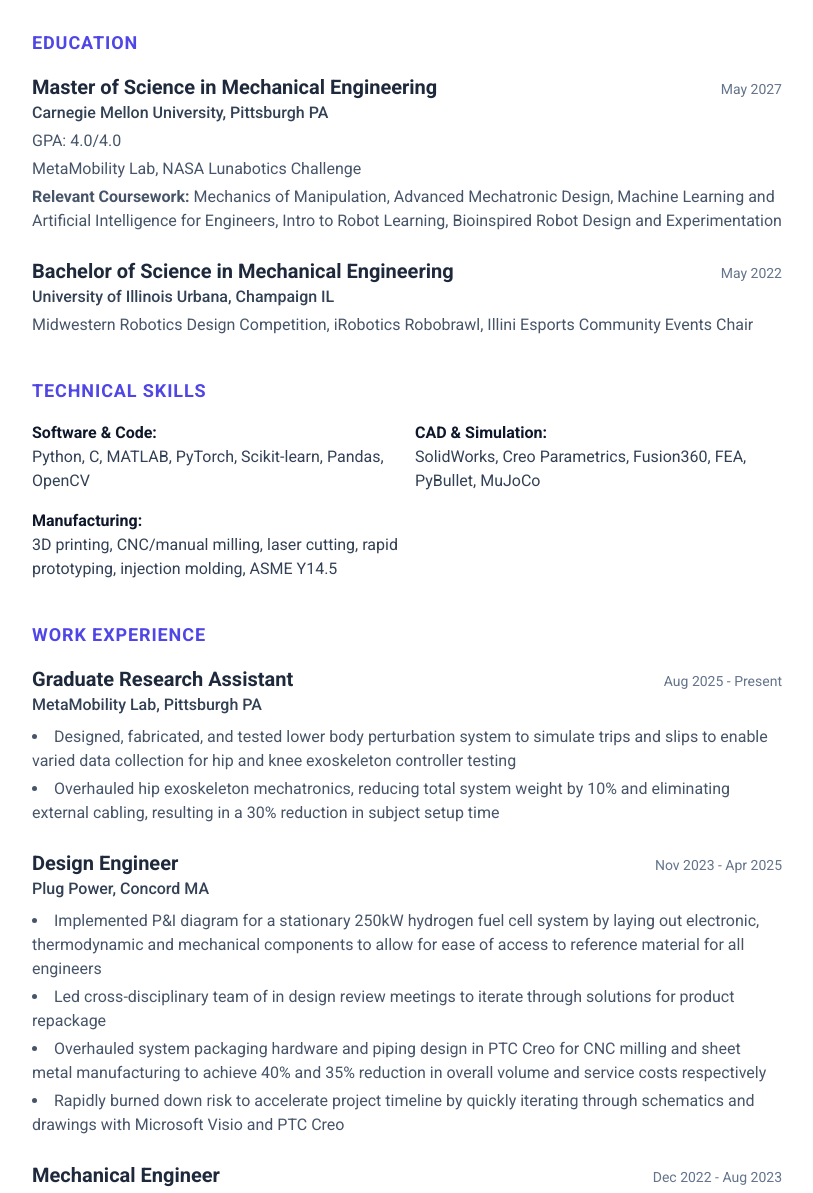
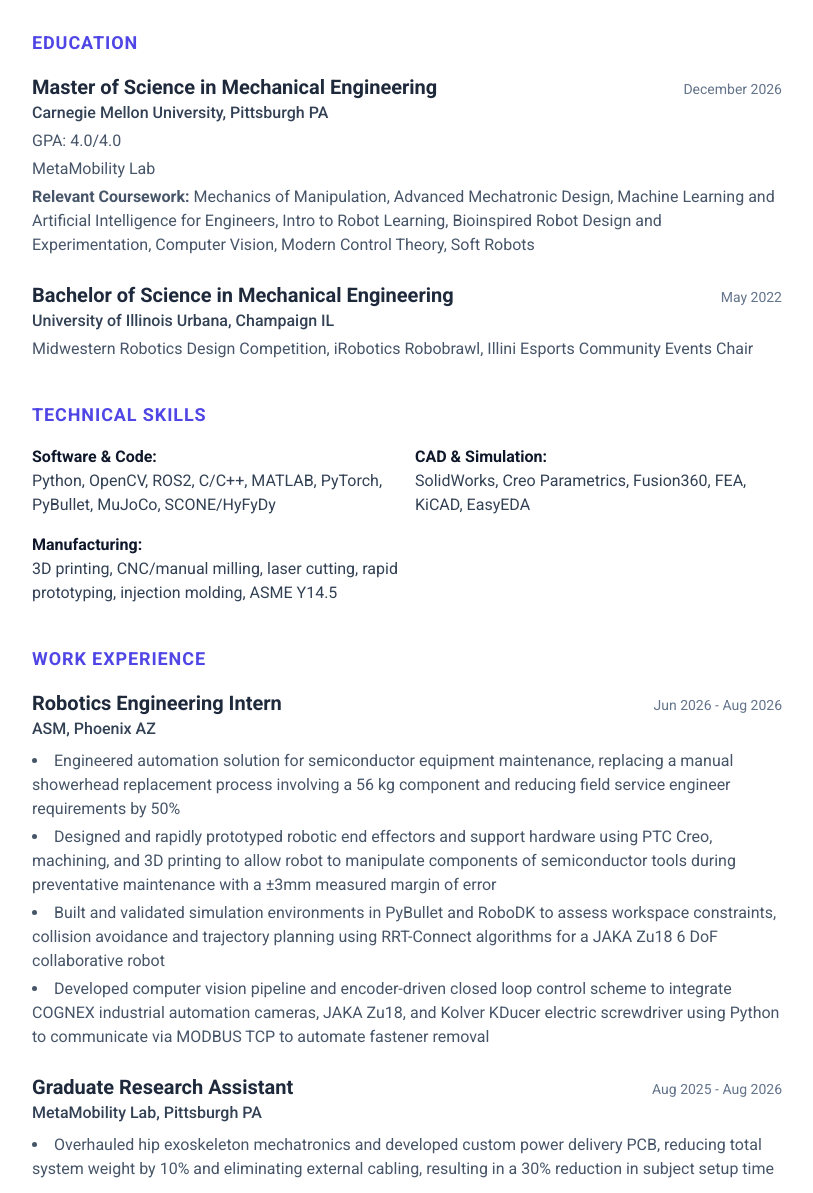
Before and after one commit to arnavsrikanth/arnavsrikanth.github.io, a plain HTML site: page resume.html in a window 1280 px wide. Shown: the part 474-1667 px from the top of the page, without its empty margins (233-1046 px from the left). Drawn offline with nearby package versions, Linux system fonts and the light colour scheme.

Commit message:
Resume updated

```diff
--- a/resume.html
+++ b/resume.html
@@ -28,7 +28,7 @@
         <div class="flex justify-between items-center mb-12 bg-indigo-50 p-6 rounded-2xl">
             <div>
                 <h1 class="text-2xl font-medium text-slate-900">My Resume</h1>
-                <p class="text-slate-500 text-sm mt-1">Updated March 2026</p>
+                <p class="text-slate-500 text-sm mt-1">Updated September 2026</p>
             </div>
             <a href="documents/Arnav-Srikanth-Resume.pdf" class="bg-indigo-600 hover:bg-indigo-700 text-white px-5 py-2.5 rounded-full text-sm font-medium transition-colors shadow-sm flex items-center gap-2">
                 <i class="fas fa-download"></i> Download PDF
@@ -53,12 +53,15 @@
                 <div class="mb-6">
                     <div class="flex justify-between items-baseline">
                         <h3 class="text-xl font-bold text-slate-800">Master of Science in Mechanical Engineering</h3>
-                        <span class="text-slate-500 text-sm">May 2027</span>
+                        <span class="text-slate-500 text-sm">December 2026</span>
                     </div>
                     <p class="text-slate-700 font-medium">Carnegie Mellon University, Pittsburgh PA</p>
                     <p class="text-slate-600 mt-1">GPA: 4.0/4.0</p>
-                    <p class="text-slate-600 mt-1">MetaMobility Lab, NASA Lunabotics Challenge</p>
-                    <p class="text-slate-600 mt-1"><strong>Relevant Coursework:</strong> Mechanics of Manipulation, Advanced Mechatronic Design, Machine Learning and Artificial Intelligence for Engineers, Intro to Robot Learning, Bioinspired Robot Design and Experimentation</p>
+                    <p class="text-slate-600 mt-1">MetaMobility Lab</p>
+                    <p class="text-slate-600 mt-1"><strong>Relevant Coursework:</strong> Mechanics of Manipulation,
+                        Advanced Mechatronic Design, Machine Learning and Artificial Intelligence for Engineers,
+                        Intro to Robot Learning, Bioinspired Robot Design and Experimentation, Computer Vision,
+                        Modern Control Theory, Soft Robots</p>
                 </div>
 
                 <div>
@@ -77,11 +80,11 @@
                 <div class="grid grid-cols-1 md:grid-cols-2 gap-4 text-slate-700">
                     <div>
                         <span class="font-bold block text-slate-900">Software & Code:</span>
-                        Python, C, MATLAB, PyTorch, Scikit-learn, Pandas, OpenCV
+                        Python, OpenCV, ROS2, C/C++, MATLAB, PyTorch, PyBullet, MuJoCo, SCONE/HyFyDy
                     </div>
                     <div>
                         <span class="font-bold block text-slate-900">CAD & Simulation:</span>
-                        SolidWorks, Creo Parametrics, Fusion360, FEA, PyBullet, MuJoCo
+                        SolidWorks, Creo Parametrics, Fusion360, FEA, KiCAD, EasyEDA
                     </div>
                     <div>
                         <span class="font-bold block text-slate-900">Manufacturing:</span>
@@ -95,13 +98,35 @@
 
                 <div class="mb-6">
                     <div class="flex justify-between items-baseline">
+                        <h3 class="text-xl font-bold text-slate-800">Robotics Engineering Intern</h3>
+                        <span class="text-slate-500 text-sm">Jun 2026 - Aug 2026</span>
+                    </div>
+                    <p class="text-slate-700 font-medium mb-2">ASM, Phoenix AZ</p>
+                    <ul class="list-disc list-inside text-slate-600 space-y-1">
+                        <li>Engineered automation solution for semiconductor equipment maintenance, replacing a manual showerhead
+                            replacement process involving a 56 kg component and reducing field service engineer requirements by 50%</li>
+                        <li>Designed and rapidly prototyped robotic end effectors and support hardware using PTC Creo, machining, and
+                             3D printing to allow robot to manipulate components of semiconductor tools during preventative maintenance
+                              with a ±3mm measured margin of error</li>
+                        <li>Built and validated simulation environments in PyBullet and RoboDK to assess workspace constraints,
+                            collision avoidance and trajectory planning using RRT-Connect algorithms for a JAKA Zu18 6 DoF collaborative
+                            robot</li>
+                        <li>Developed computer vision pipeline and encoder-driven closed loop control scheme to integrate COGNEX
+                            industrial automation cameras, JAKA Zu18, and Kolver KDucer electric screwdriver using Python to communicate
+                            via MODBUS TCP to automate fastener removal</li>
+
+                    </ul>
+                </div>
+
+                <div class="mb-6">
+                    <div class="flex justify-between items-baseline">
                         <h3 class="text-xl font-bold text-slate-800">Graduate Research Assistant</h3>
-                        <span class="text-slate-500 text-sm">Aug 2025 - Present</span>
+                        <span class="text-slate-500 text-sm">Aug 2025 - Aug 2026</span>
                     </div>
                     <p class="text-slate-700 font-medium mb-2">MetaMobility Lab, Pittsburgh PA</p>
                     <ul class="list-disc list-inside text-slate-600 space-y-1">
-                        <li>Designed, fabricated, and tested lower body perturbation system to simulate trips and slips to enable varied data collection for hip and knee exoskeleton controller testing</li>
-                        <li>Overhauled hip exoskeleton mechatronics, reducing total system weight by 10% and eliminating external cabling, resulting in a 30% reduction in subject setup time</li>
+                        <li>Overhauled hip exoskeleton mechatronics and developed custom power delivery PCB, reducing total system
+                            weight by 10% and eliminating external cabling, resulting in a 30% reduction in subject setup time</li>
                     </ul>
                 </div>
 
```
Also changed, not shown: index.html (+2 -2 lines), 1 other file.
